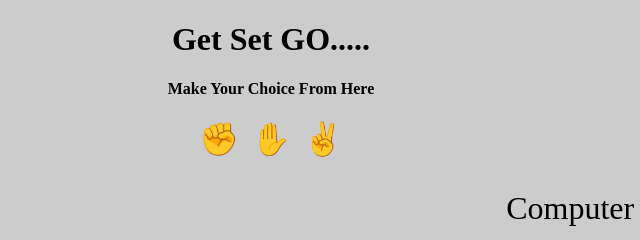
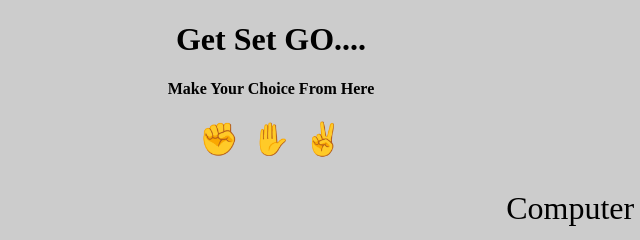
Before and after one commit to Sreelakshmi393/Rock-Paper-Scissors-Game, a plain HTML site: page index.html in a window 1280 px wide. Shown: the full height of the page, 369-1009 px from the left. Drawn offline with Linux system fonts and the light colour scheme.

Commit message:
Improved The Look

```diff
--- a/index.html
+++ b/index.html
@@ -9,7 +9,7 @@
     <script src="script.js" defer></script>
 </head>
 <body>
-    <h1><center>Get Set GO.....</center></h1>
+    <h1><center>Get Set GO....</center></h1>
     <h4><center>Make Your Choice From Here</center></h4>
     <div class="selections">
         <button class="selection" data-selection="rock">✊</button>
```
